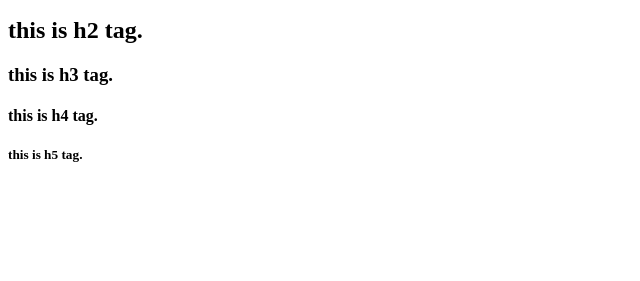
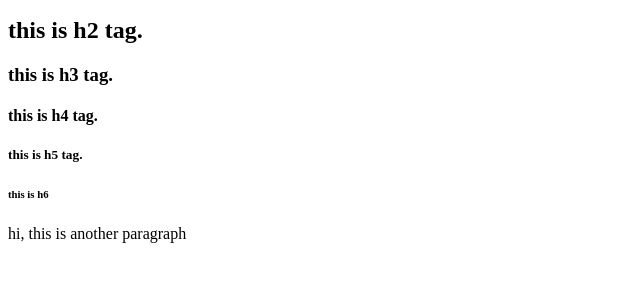
Before and after one commit to sahnurshifat/my-repo, a plain HTML site: page index.html in a window 1280 px wide. Shown: the part 101-382 px from the top of the page, without its empty margins (0-640 px from the left). Drawn offline with Linux system fonts and the light colour scheme.

Commit message:
text added

```diff
--- a/index.html
+++ b/index.html
@@ -13,5 +13,9 @@
     <h3>this is h3 tag.</h3>
     <h4>this is h4 tag.</h4>
     <h5>this is h5 tag.</h5>
+    <h6>this is h6</h6>
+    <div>
+        <p>hi, this is another paragraph</p>
+    </div>
 </body>
 </html>
```
